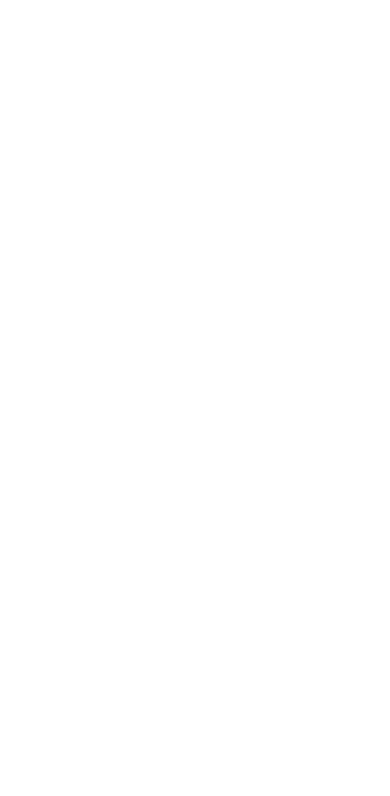
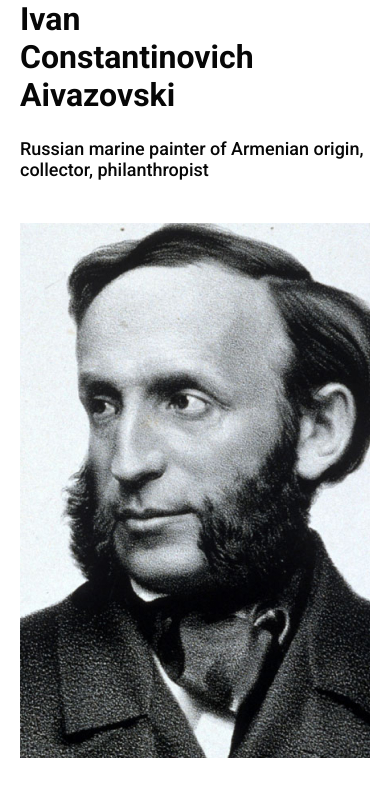
Before and after one commit to ViktorovVik/Aivazovski__page, a plain HTML site: page index.html in a window 390 px wide. Drawn offline with Linux system fonts and the light colour scheme.

Commit message:
Home section

```diff
--- a/css/_header.css
+++ b/css/_header.css
@@ -1,5 +1,5 @@
 .header {
-   padding: 25px 0 0 0;
+   padding: 25px 0 45px 0;
 }
 
 .header__nav {
--- /dev/null
+++ b/css/_home.css
@@ -0,0 +1,40 @@
+.home {
+   text-align: center;
+}
+
+.home__title {
+   font-weight: 700;
+   font-size: 45px;
+   color: var(--color-main-black);
+   margin-bottom: 30px;
+}
+
+.home__desc {
+   font-weight: 500;
+   font-size: 18px;
+   color: var(--color-main-black);
+   margin-bottom: 43px;
+}
+
+.home__img {
+   max-width: 950px;
+   width: 100%;
+   height: 535px;
+   object-fit: cover;
+}
+
+@media (max-width: 480px) {
+   .home {
+      text-align: left;
+   }
+
+   .home__title {
+      max-width: 260px;
+      font-size: 32px;
+      margin-bottom: 24px;
+   }
+
+   .home__desc {
+      font-style: 24px;
+   }
+}
--- a/css/basic.css
+++ b/css/basic.css
@@ -25,3 +25,13 @@ a {
    padding: 0 20px;
    margin: 0 auto;
 }
+
+h1,
+h2,
+h3,
+h4,
+h5,
+h6,
+p {
+   margin: 0;
+}
--- a/css/main.css
+++ b/css/main.css
@@ -1,3 +1,4 @@
 @import "basic.css";
 @import "vars.css";
-@import "_header.css"
+@import "_header.css";
+@import "_home.css";
--- a/index.html
+++ b/index.html
@@ -24,7 +24,15 @@
          </nav>
       </div>
    </header>
-   <main class="main"></main>
+   <main class="main" aria-label="main">
+      <section class="home" aria-label="home section">
+         <div class="container">
+            <h1 class="home__title" aria-label="title">Ivan Constantinovich Aivazovski</h1>
+            <p class="home__desc" aria-label="description">Russian marine painter of Armenian origin, collector, philanthropist</p>
+            <img src="./img/header/header-bg.webp" alt="Ivan Constantinovich Aivazovski" class="home__img">
+         </div>
+      </section>
+   </main>
    <footer class="footer"></footer>
 </body>
 </html>
```
